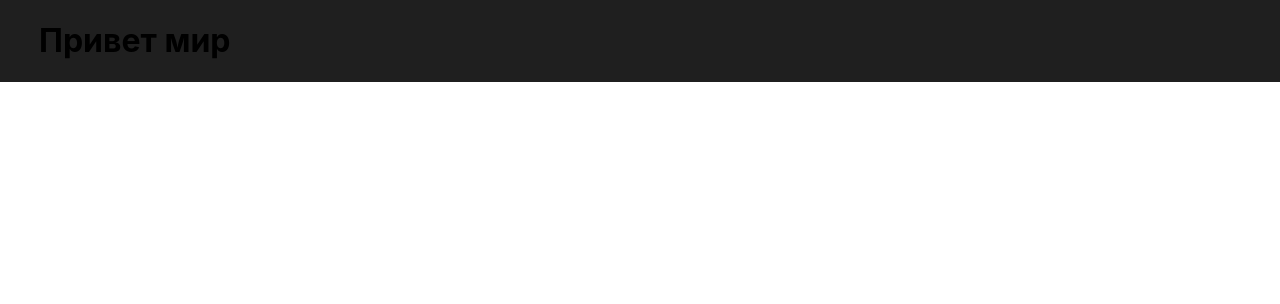
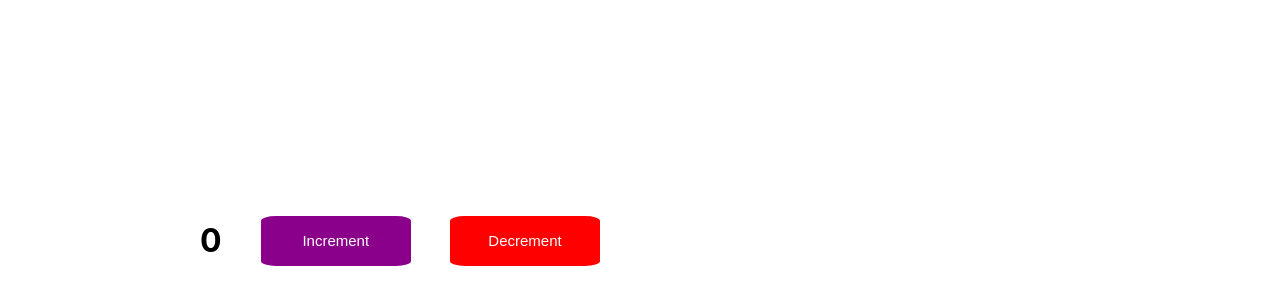
Before and after one commit to Huper12345/react-test-app, a React (Create React App) app: page / in a window 1280 px wide. Shown: the top 304 px of the page. Built offline with nearby package versions, Linux system fonts and the light colour scheme.

Commit message:
first commit

```diff
--- /dev/null
+++ b/src/components/IncDec/IncDec.js
@@ -0,0 +1,23 @@
+import "./IncDec.scss";
+import { useState } from "react";
+
+export const IncDec = () => {
+
+    let [count, setCount] = useState(0)
+
+    const inc = () => {
+        setCount(count + 1);
+    }
+
+    const dec = () => {
+        setCount(count - 1);
+    }
+
+    return (
+    <div className="IncDec">
+        <h1>{count}</h1>
+        <button className="inc" onClick={inc}>Increment</button>
+        <button className="dec" onClick={dec}>Decrement</button>
+    </div>
+  );
+};
--- /dev/null
+++ b/src/components/IncDec/IncDec.scss
@@ -0,0 +1,28 @@
+.inc, .dec {
+    border: 0;
+    width: 150px;
+    height: 50px;
+    border-radius: 10%;
+    background-color: darkmagenta;
+    color: white;
+    font-size: 15px;
+}
+
+.dec {
+    background-color: red;
+}
+
+.inc:hover, .dec:hover {
+    background-color: cadetblue;
+}
+
+
+.IncDec {
+    display: flex;
+    align-items: center;
+    justify-content: space-between;
+    position: absolute;
+    top: 200px;
+    left: 200px;
+    min-width: 400px;
+}
--- /dev/null
+++ b/src/components/IncDec/index.js
@@ -0,0 +1 @@
+export * from "./IncDec";
--- a/src/index.scss
+++ b/src/index.scss
@@ -1,25 +1,3 @@
-:root {
-  --black: #1F1F1F;
-  --gray: #39393b;
-  --green: #b4fe17;
-  --white: #fff;
-
-}
-
-*::before,
-*::after {
-  box-sizing: border-box;
-}
-
-* {
-  box-sizing: border-box;
-}
-
-*ul {
-  list-style-type: none;
-  margin: 0;
-  padding: 0;
-}
 
 body {
   margin: 0;
--- a/src/pages/Home/Home.js
+++ b/src/pages/Home/Home.js
@@ -1,9 +1,10 @@
 import "./Home.scss";
+import { IncDec } from "../../components/IncDec";
 
 export const Home = () => {
   return (
     <div className="Home">
-      <h1>Привет мир</h1>
+      <IncDec />
     </div>
   );
 };
```
Also changed, not shown: 1 other file (tests, documents, lock files or other folders).
